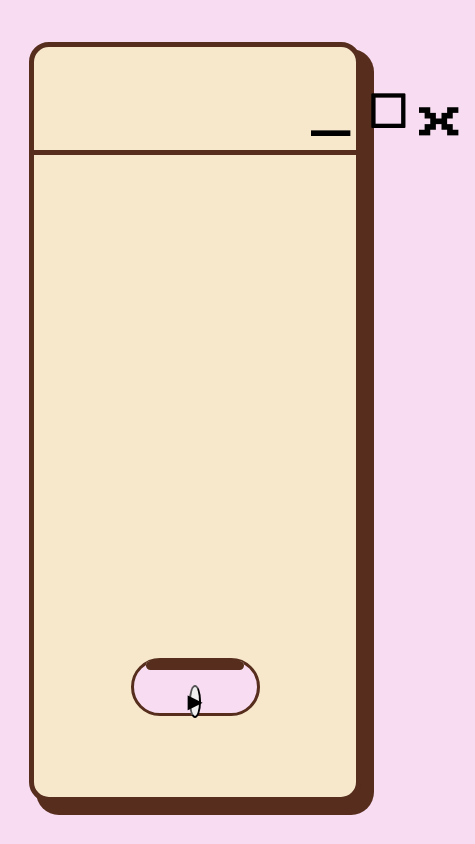
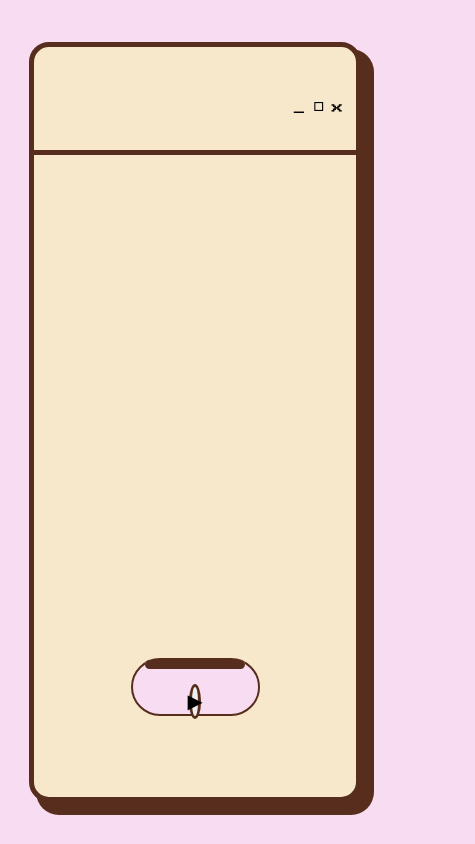
Before and after one commit to BlazedDonuts/Valentines-Day-Project, a plain HTML site: page index.html in a window 390 px wide. Shown: the whole page, 475 px wide, since content can reach past the window. Drawn offline with Linux system fonts and the light colour scheme.

Commit message:
fixed responsiveness

```diff
--- a/styles.css
+++ b/styles.css
@@ -42,31 +42,28 @@ body {
     display: flex;
     justify-content: space-between;
     align-items: center;
-    height: 60px;
+    height: 6vh;
     width: 14vw;
-    position: relative;
-    left: 86%;
-    top: -65px;
-    font-size: 45px;
+    position: absolute;
+    right: 2vw;
+    top: -8vh;
+    font-size: 3vw;
 }
 
 .underscore {
-    position: relative;
-    top: -1px;
     font-family: "Press Start 2P";
-
+    font-size: 3vw;
 }
 
 .close {
-    position: relative;
-    top: 4px;
+
     font-family: "Press Start 2P";
+    font-size: 3vw;
 }
 
 .box {
     font-weight: 900;
-    position: relative;
-    top: -2px;
+    font-size: 3vw;
 }
 
 .music-box {
@@ -74,7 +71,7 @@ body {
     flex-direction: column;
     justify-content: center;
     align-items: center;
-    border: 3px solid rgb(87, 46, 29);
+    border: 2px solid rgb(87, 46, 29);
     position: relative;
     width: 40%;
     height: 15vw;
@@ -89,6 +86,7 @@ body {
     justify-content: center;
     align-items: center;
     border-radius: 100%;
+    border: solid rgb(87, 46, 29);
     width: 10%;
     aspect-ratio: 1 / 1;
     position: relative;
```
